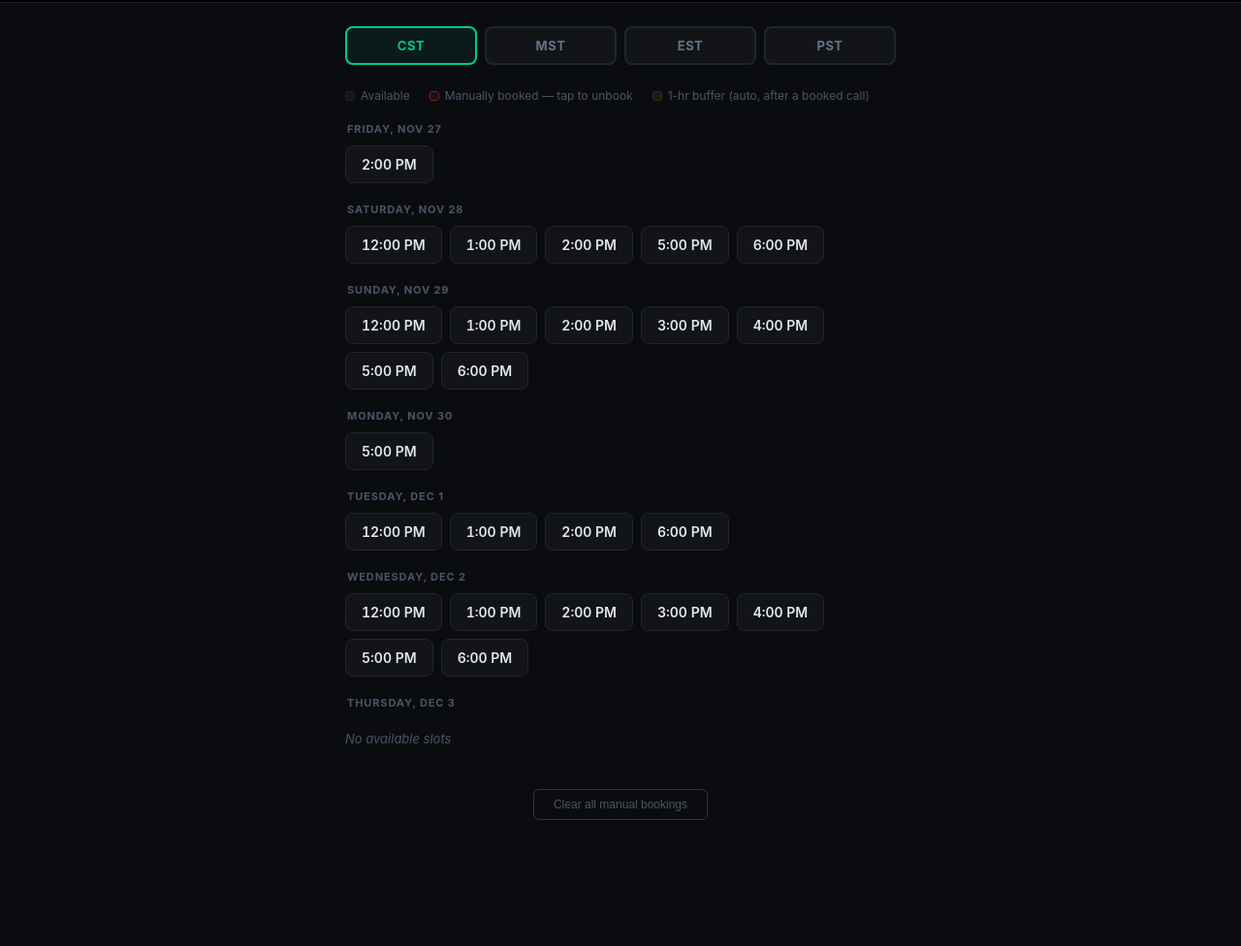
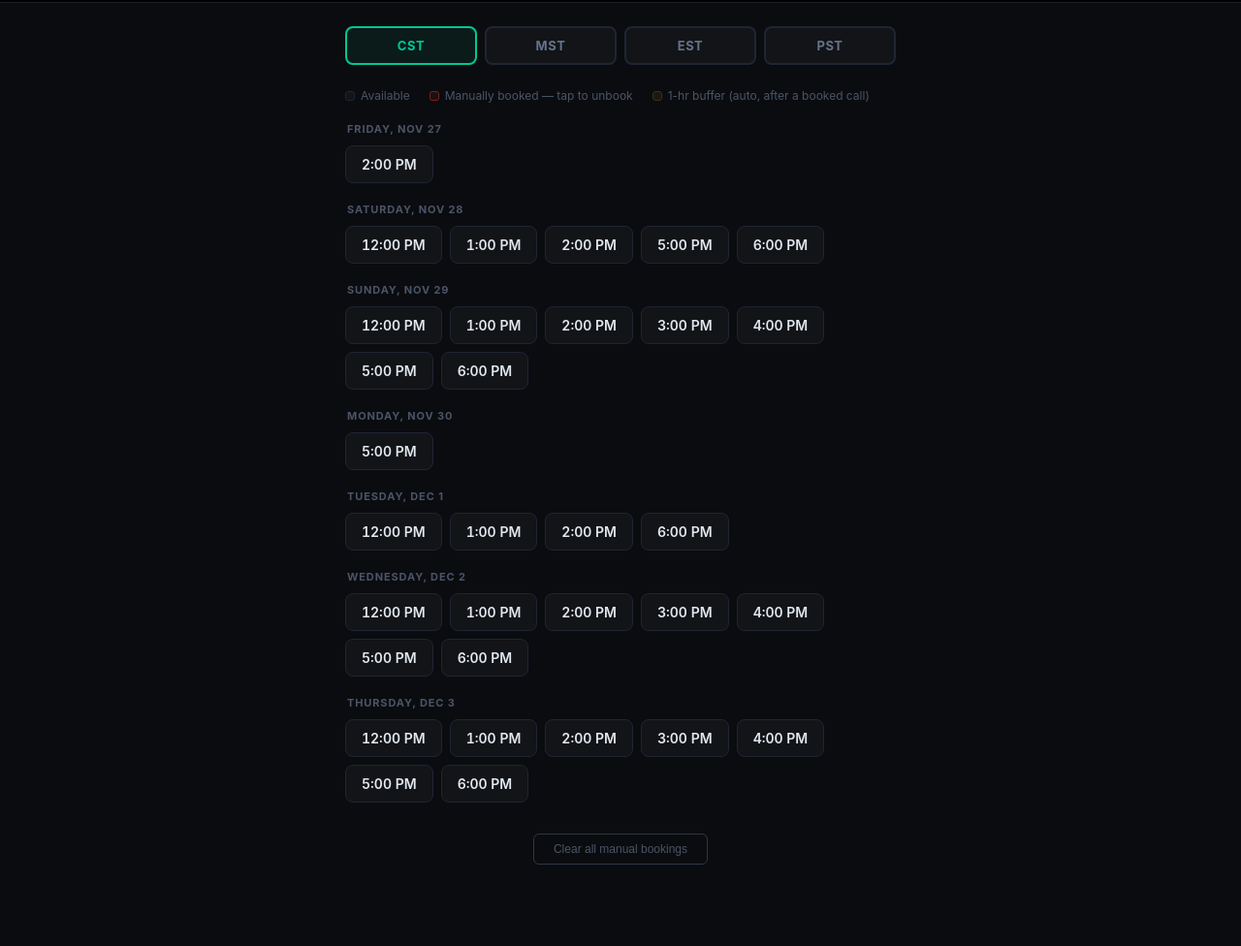
Before and after one commit to webbdelroy33-rgb/ridgerev-schedule, a plain HTML site: page index.html in a window 1280 px wide. Shown: the part 58-1034 px from the top of the page at 97% size. Before the commit the page ends 988 px from the top, so only its background shows below. Drawn offline with Linux system fonts and the light colour scheme.

Commit message:
Schedule update — Fri Nov 27, 5:01 AM CST

```diff
--- a/index.html
+++ b/index.html
@@ -89,7 +89,7 @@
 
 <div class="header">
   <div class="logo">RidgeRev</div>
-  <div class="generated" id="updatedAt">Updated Fri Nov 27, 12:03 AM CST</div>
+  <div class="generated" id="updatedAt">Updated Fri Nov 27, 5:01 AM CST</div>
 </div>
 
 <div class="main">
@@ -320,11 +320,51 @@ let SCHEDULE = {
     ]
   },
   "Thursday, Dec 3": {
-    "CST": [],
-    "MST": [],
-    "EST": [],
-    "PST": [],
-    "_iso": []
+    "CST": [
+      "12:00 PM",
+      "1:00 PM",
+      "2:00 PM",
+      "3:00 PM",
+      "4:00 PM",
+      "5:00 PM",
+      "6:00 PM"
+    ],
+    "MST": [
+      "11:00 AM",
+      "12:00 PM",
+      "1:00 PM",
+      "2:00 PM",
+      "3:00 PM",
+      "4:00 PM",
+      "5:00 PM"
+    ],
+    "EST": [
+      "1:00 PM",
+      "2:00 PM",
+      "3:00 PM",
+      "4:00 PM",
+      "5:00 PM",
+      "6:00 PM",
+      "7:00 PM"
+    ],
+    "PST": [
+      "10:00 AM",
+      "11:00 AM",
+      "12:00 PM",
+      "1:00 PM",
+      "2:00 PM",
+      "3:00 PM",
+      "4:00 PM"
+    ],
+    "_iso": [
+      "2026-12-03T12:00:00-06:00",
+      "2026-12-03T13:00:00-06:00",
+      "2026-12-03T14:00:00-06:00",
+      "2026-12-03T15:00:00-06:00",
+      "2026-12-03T16:00:00-06:00",
+      "2026-12-03T17:00:00-06:00",
+      "2026-12-03T18:00:00-06:00"
+    ]
   }
 };
 let DAYS     = ["Friday, Nov 27", "Saturday, Nov 28", "Sunday, Nov 29", "Monday, Nov 30", "Tuesday, Dec 1", "Wednesday, Dec 2", "Thursday, Dec 3"];
```
